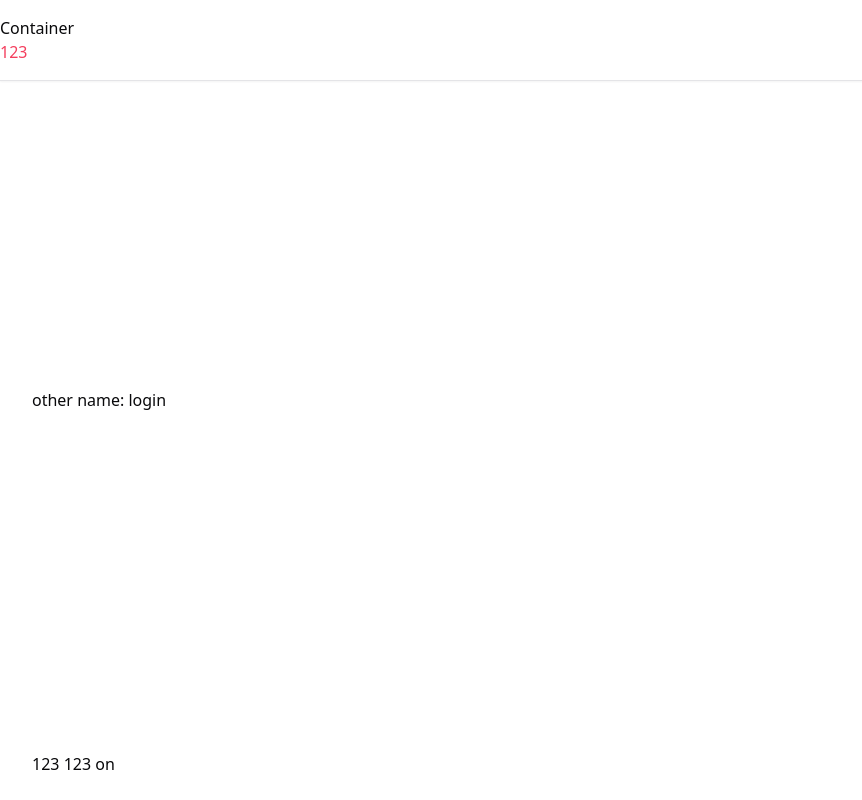
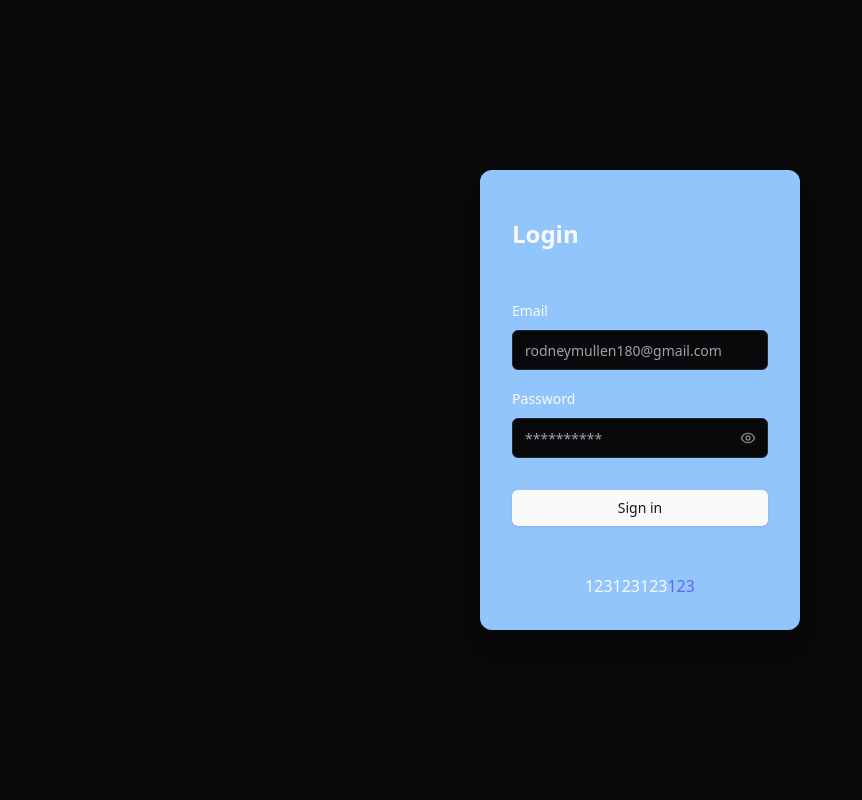
Before and after one commit to waherof29502/jin_next13-file-structure, a Next.js app: page /login in a window 1280 px wide. Shown: the whole page, without its empty margins (0-862 px from the left). Built offline with nearby package versions, Linux system fonts and the light colour scheme; no server answers.

Commit message:
feat(auth): add custom next auth setting

```diff
--- a/src/app/(auth)/signin/page.tsx
+++ b/src/app/(auth)/signin/page.tsx
@@ -1,5 +1,6 @@
-import SignInForm from '@/components/forms/custom-signin-form';
+// import SignInForm from '@/components/forms/custom-signin-form';
 import FormWithReactHookFormAndZodAndServer from '@/components/forms/form-with-rhf-and-zod-and-server';
+import { SignInForm } from '@/components/forms/signin-form';
 import { Shell } from '@/components/shells/shell';
 import { Card, CardContent, CardDescription, CardFooter, CardHeader, CardTitle } from '@/components/ui/card';
 // import { SignIn } from '@clerk/nextjs';
@@ -24,7 +25,8 @@ export default function SignInPage() {
             </div>
           </div>
           <div className="w-full p-4">
-            <FormWithReactHookFormAndZodAndServer />
+            {/* <FormWithReactHookFormAndZodAndServer /> */}
+            <SignInForm />
           </div>
         </CardContent>
         <CardFooter className="flex flex-wrap items-center justify-between gap-2">
--- a/src/app/(root)/page.tsx
+++ b/src/app/(root)/page.tsx
@@ -3,10 +3,15 @@ import { redirect } from 'next/navigation';
 import { options } from '../api/auth/[...nextauth]/options';
 
 export default async function IndexPage() {
-  const session = await getServerSession(options);
-  if (!session) {
-    redirect('/api/auth/signin?callbackUrl=/server');
-  }
+  const session = await getServerSession();
+  // if (!session) {
+  //   redirect('/api/auth/signin?callbackUrl=/server');
+  // }
 
-  return <div className="font-sans">{session ? <h1>123</h1> : <h1 className="text-5xl">123123123ss!</h1>}</div>;
+  return (
+    <>
+      getServerSession Result
+      {session?.user ? <div>{session?.user?.name}login</div> : <div>Not logged in</div>}
+    </>
+  );
 }
--- a/src/app/api/auth/[...nextauth]/options.ts
+++ b/src/app/api/auth/[...nextauth]/options.ts
@@ -4,40 +4,44 @@ import GitHubProvider from 'next-auth/providers/github';
 
 export const options: NextAuthOptions = {
   providers: [
+    // CredentialsProvider({
+    //   name: 'Credentials',
+    //   credentials: {},
+    //   async authorize(credentials) {
+    //     // This is where you need to retrieve user data
+    //     // to verify with credentials
+    //     // Docs: https://next-auth.js.org/configuration/providers/credentials
+    //     const { username, password } = credentials as { username: string; password: string };
+    //     const user = { id: '42', username: 'jin@gmail.com', password: 'Encorec8389!' };
+    //     if (username === user.username && password === user.password) {
+    //       return user;
+    //     } else {
+    //       return null;
+    //     }
+    //   }
+    // })
     CredentialsProvider({
       name: 'Credentials',
       credentials: {},
-      async authorize(credentials) {
-        // This is where you need to retrieve user data
-        // to verify with credentials
-        // Docs: https://next-auth.js.org/configuration/providers/credentials
+      authorize: async (credentials) => {
         const { username, password } = credentials as { username: string; password: string };
-        const user = { id: '42', username: 'jin@gmail.com', password: 'encorec8389' };
-
-        if (username === user.username && password === user.password) {
+        const url = `http://localhost:3500/auth`;
+        const res = await fetch(url, {
+          method: 'POST',
+          body: JSON.stringify({ username, password }),
+          headers: { 'Content-Type': 'application/json' }
+        });
+        const user = await res.json();
+        console.log('123', user);
+        if (res.ok && user.message !== 'Unauthorized') {
           return user;
         } else {
           return null;
         }
+        // return null;
       }
     })
   ],
-  callbacks: {
-    async jwt({ user, token }) {
-      if (user) {
-        // Note that this if condition is needed
-        token.user = { ...user };
-      }
-      return token;
-    },
-    async session({ session, token }) {
-      if (token?.user) {
-        // Note that this if condition is needed
-        session.user = token.user;
-      }
-      return session;
-    }
-  },
   pages: {
     signIn: '/signin'
   }
--- a/src/app/layout.tsx
+++ b/src/app/layout.tsx
@@ -1,7 +1,8 @@
 import '@/styles/globals.css';
-import { Providers } from '@/components/providers';
+import { Providers, SessionProvider } from '@/components/providers';
 import { fontMono, fontMontserrat, fontSans } from '@/lib/fonts';
 import { cn } from '@/lib/utils';
+import { getServerSession } from 'next-auth';
 import React from 'react';
 
 export const metadata = {
@@ -9,7 +10,8 @@ export const metadata = {
   description: 'Generated by create next app'
 };
 
-export default function RootLayout({ children }: { children: React.ReactNode }) {
+export default async function RootLayout({ children }: { children: React.ReactNode }) {
+  const session = await getServerSession();
   return (
     <html lang="en" suppressHydrationWarning>
       <head />
@@ -21,9 +23,11 @@ export default function RootLayout({ children }: { children: React.ReactNode })
           fontMono.variable
         )}
       >
-        <Providers attribute="class" defaultTheme="system" enableSystem>
-          {children}
-        </Providers>
+        <SessionProvider session={session}>
+          <Providers attribute="class" defaultTheme="dark" enableSystem>
+            {children}
+          </Providers>
+        </SessionProvider>
       </body>
     </html>
   );
--- /dev/null
+++ b/src/app/login/page.tsx
@@ -0,0 +1,22 @@
+import { SignInForm } from '@/components/forms/signin-form';
+import { getServerSession } from 'next-auth/next';
+import Link from 'next/link';
+import { redirect } from 'next/navigation';
+import { options } from '../api/auth/[...nextauth]/options';
+
+export default async function LoginPage() {
+  return (
+    <div className="h-screen w-screen flex justify-center items-center bg-background">
+      <div className="sm:shadow-xl px-8 pb-8 pt-12 sm:bg-blue-300 rounded-xl space-y-12">
+        <h1 className="font-semibold text-2xl">Login</h1>
+        <SignInForm />
+        <p className="text-center">
+          123123123
+          <Link className="text-indigo-500 hover:underline" href="/register">
+            123
+          </Link>{' '}
+        </p>
+      </div>
+    </div>
+  );
+}
--- /dev/null
+++ b/src/app/middleware.ts
@@ -0,0 +1,5 @@
+export { default } from 'next-auth/middleware';
+
+export const config = {
+  matcher: ['/((?!register|api|signin).*)']
+};
--- a/src/components/forms/signin-form.tsx
+++ b/src/components/forms/signin-form.tsx
@@ -6,9 +6,10 @@ import { Button } from '@/components/ui/button';
 import { Form, FormControl, FormField, FormItem, FormLabel, FormMessage } from '@/components/ui/form';
 import { Input } from '@/components/ui/input';
 import { authSchema } from '@/lib/validations/auth';
+import { zodResolver } from '@hookform/resolvers/zod';
 // import { useSignIn } from '@clerk/nextjs';
-import { zodResolver } from '@hookform/resolvers/zod';
-import { useRouter } from 'next/navigation';
+import { signIn, SignInResponse } from 'next-auth/react';
+import { useRouter, useSearchParams } from 'next/navigation';
 import * as React from 'react';
 import { useForm } from 'react-hook-form';
 import type { z } from 'zod';
@@ -17,8 +18,12 @@ type Inputs = z.infer<typeof authSchema>;
 
 export function SignInForm() {
   const router = useRouter();
+  const searchParams = useSearchParams();
+  const callbackUrl = searchParams.get('callbackUrl') || '/';
+  // const error = searchParams.get('error') ? 'no cre' : '';
   //   const { isLoaded, signIn, setActive } = useSignIn();
   const [isPending, startTransition] = React.useTransition();
+  const [error, setError] = React.useState<string>('');
 
   // react-hook-form
   const form = useForm<Inputs>({
@@ -29,7 +34,23 @@ export function SignInForm() {
     }
   });
 
-  async function onSubmit(data: Inputs) {
+  const onSubmit = async (data: Inputs) => {
+    try {
+      const res: SignInResponse | undefined = await signIn('credentials', {
+        redirect: false,
+        username: data.email,
+        password: data.password,
+        callbackUrl
+      });
+      console.log('res', res);
+      if (!res?.error) {
+        router.push('/');
+      } else {
+        setError('Invalid email or password');
+      }
+    } catch (err: any) {
+      console.log('err', err);
+    }
     // if (!isLoaded) return;
     // try {
     //   const result = await signIn.create({
@@ -46,7 +67,7 @@ export function SignInForm() {
     // } catch (err) {
     //   catchClerkError(err);
     // }
-  }
+  };
 
   return (
     <Form {...form}>
@@ -58,7 +79,7 @@ export function SignInForm() {
             <FormItem>
               <FormLabel>Email</FormLabel>
               <FormControl>
-                <Input placeholder="rodneymullen180@gmail.com" {...field} />
+                <Input placeholder="rodneymullen180@gmail.com" autoComplete="username" {...field} />
               </FormControl>
               <FormMessage />
             </FormItem>
@@ -71,12 +92,13 @@ export function SignInForm() {
             <FormItem>
               <FormLabel>Password</FormLabel>
               <FormControl>
-                <PasswordInput placeholder="**********" {...field} />
+                <PasswordInput placeholder="**********" autoComplete="current-password" {...field} />
               </FormControl>
               <FormMessage />
             </FormItem>
           )}
         />
+        <h1>{error}</h1>
         <Button disabled={isPending}>
           {isPending && <Icons.spinner className="mr-2 h-4 w-4 animate-spin" aria-hidden="true" />}
           Sign in
--- a/src/components/providers.tsx
+++ b/src/components/providers.tsx
@@ -8,10 +8,9 @@ import * as React from 'react';
 
 export function Providers({ children, ...props }: ThemeProviderProps) {
   return (
-    <SessionProvider>
-      <NextThemesProvider {...props}>
-        <TooltipProvider>{children}</TooltipProvider>
-      </NextThemesProvider>
-    </SessionProvider>
+    <NextThemesProvider {...props}>
+      <TooltipProvider>{children}</TooltipProvider>
+    </NextThemesProvider>
   );
 }
+export { SessionProvider };
--- a/src/lib/validations/auth.ts
+++ b/src/lib/validations/auth.ts
@@ -27,19 +27,8 @@ export const signUpSchema = z
   });
 
 export const authSchema = z.object({
-  email: z.string().email({
-    message: 'Please enter a valid email address'
-  }),
-  password: z
-    .string()
-    .min(8, {
-      message: 'Password must be at least 8 characters long'
-    })
-    .max(100)
-    .regex(/^(?=.*[a-z])(?=.*[A-Z])(?=.*[0-9])(?=.*[!@#$%^&*])(?=.{8,})/, {
-      message:
-        'Password must contain at least 8 characters, one uppercase, one lowercase, one number and one special character'
-    })
+  email: z.string(),
+  password: z.string()
 });
 export const verfifyEmailSchema = z.object({
   code: z
--- a/src/middleware.ts
+++ /dev/null
@@ -1,30 +0,0 @@
-// Ref: https://next-auth.js.org/configuration/nextjs#advanced-usage
-import { NextRequestWithAuth, withAuth } from 'next-auth/middleware';
-import { NextResponse } from 'next/server';
-
-export default withAuth(
-  // `withAuth` augments your `Request` with the user's token.
-  function middleware(request: NextRequestWithAuth) {
-    // console.log(request.nextUrl.pathname)
-    // console.log(request.nextauth.token)
-    // if (request.nextUrl.pathname.startsWith('/extra') && request.nextauth.token?.role !== 'admin') {
-    //   return NextResponse.rewrite(new URL('/denied', request.url));
-    // }
-    // if (
-    //   request.nextUrl.pathname.startsWith('/client') &&
-    //   request.nextauth.token?.role !== 'admin' &&
-    //   request.nextauth.token?.role !== 'manager'
-    // ) {
-    //   return NextResponse.rewrite(new URL('/denied', request.url));
-    // }
-  },
-  {
-    callbacks: {
-      authorized: ({ token }) => !!token
-    }
-  }
-);
-
-// Applies next-auth only to matching routes - can be regex
-// Ref: https://nextjs.org/docs/app/building-your-application/routing/middleware#matcher
-export const config = { matcher: ['/', '/sign-in'] };
```
Also changed, not shown: src/app/api/session/route.ts (added, +16 -0 lines).
